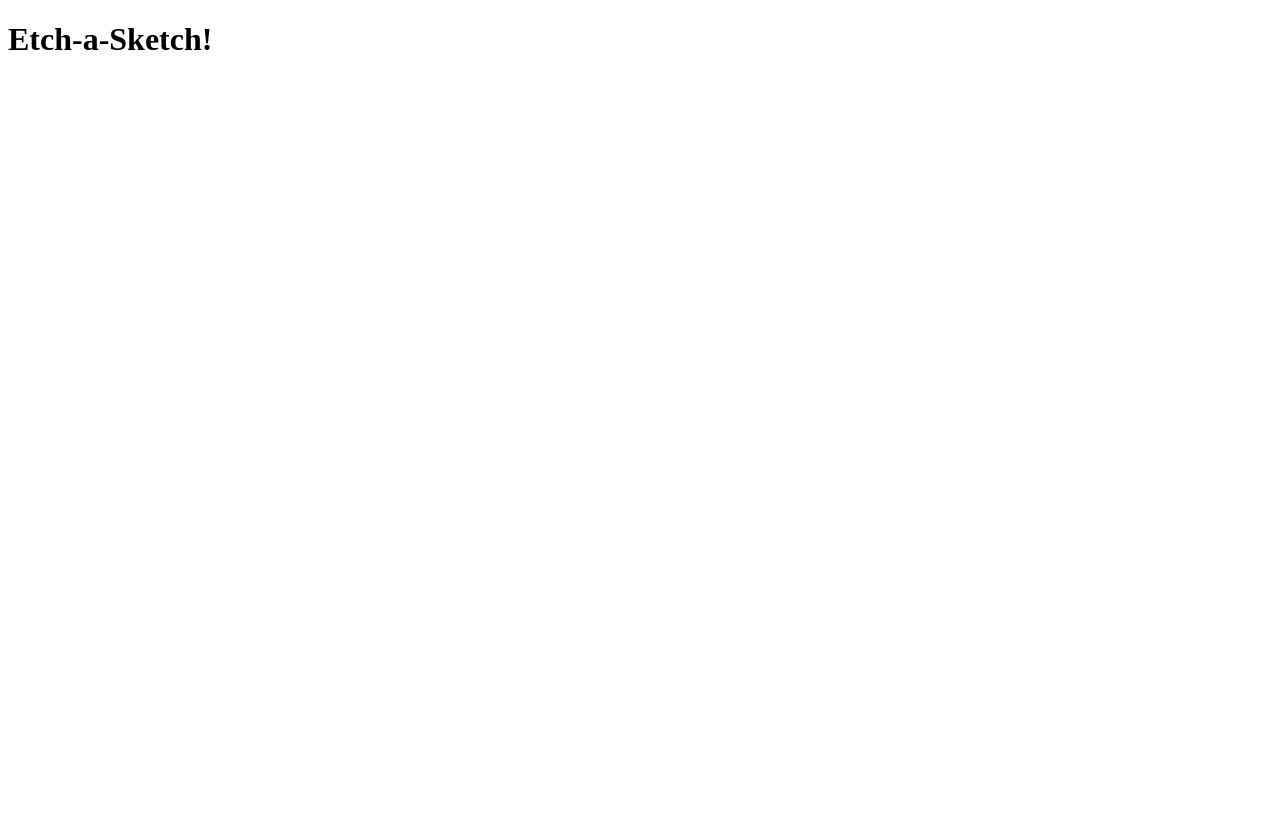
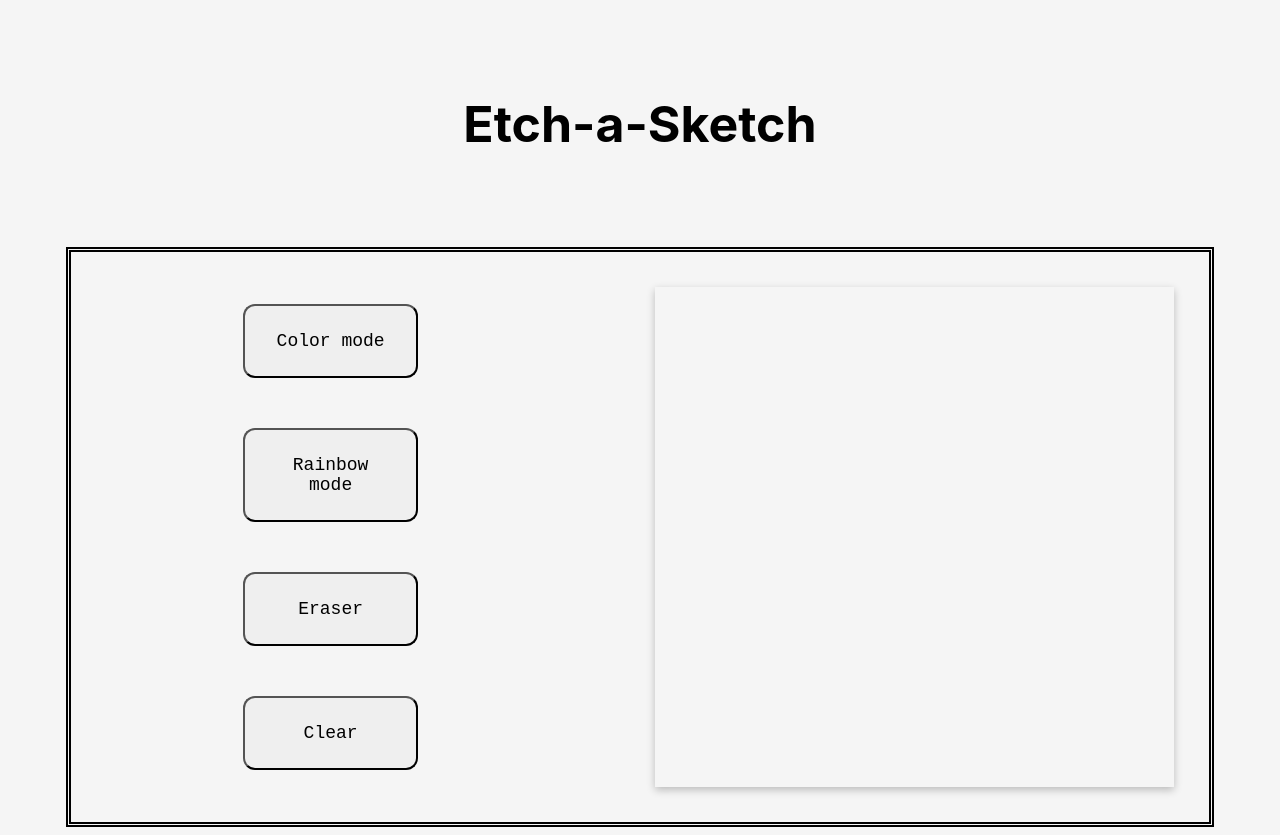
Before and after one commit to Afroman726/Etch, a plain HTML site: page index.html in a window 1280 px wide. Before the commit the page ends 800 px from the top, so only its background shows below. Drawn offline with Linux system fonts and the light colour scheme.

Commit message:
Worked up a basic front-end for Etch

```diff
--- a/index.html
+++ b/index.html
@@ -6,16 +6,29 @@
     <meta http-equiv="X-UA-Compatible" content="IE=edge">
     <meta name="viewport" content="width=device-width, initial-scale=1.0">
 
-    <title>Rock, Paper, Scissors</title>
+    <title>Etch-a-Sketch</title>
 </head>
 <body>
+
+    <header>
+      <h1 id ="title">Etch-a-Sketch</h1>
+  </header>
   <div class="body_Container">
-    <header>
-      <h1 id ="title">Etch-a-Sketch!</h1>
+
+    <div id ="mid">
+        <div id="settings">
+          <button class="settings_Button">Color mode</button>
+          <button class="settings_Button">Rainbow mode</button>
+          <button class="settings_Button">Eraser</button>
+          <button class="settings_Button">Clear</button>
 
 
+        </div>
+        <div id="etch_Body">
 
-    </header>
+
+        </div>
+    </div>
 
   </div>
 
--- a/styles.css
+++ b/styles.css
@@ -0,0 +1,77 @@
+body{
+    display:flex;
+    flex-direction: column;
+    margin-top:0%;
+}
+
+#title{
+    font-size: 50px;
+}
+
+.body_Container{
+        display: flex;
+        margin: 0 auto;
+        flex-direction:column ;
+        flex:1 1 0%;
+        height: 90%;
+        width:90%;
+        border-color:black;
+        border-width: 5px;
+        border-style:double;
+
+
+}
+
+#mid{
+    display: flex;
+    justify-content: space-between;
+   align-items: center;
+}
+#settings{
+    display:flex;
+   flex:1;
+   flex-direction: column;
+   align-items: center;
+   margin-right:30px;
+    width:300px;
+}
+
+.settings_Button{
+    display:flex;
+    flex:1;
+    align-items: center;
+    justify-content: center;
+   width:175px;
+   height:25px;
+   padding:25px;
+   margin:25px;
+   font-size: 18px;
+   border-radius: 12px;
+   font-family: 'Courier New', Courier, monospace;
+
+}
+
+#etch_Body{
+    display:flex;
+    flex:1;
+    width: 500px;
+    height: 500px;
+    box-shadow:rgb(0 0 0 /24%) 0px 3px 8px;
+    margin:35px;
+
+}
+
+header{
+    display: flex;
+    flex: 1;
+    padding: 60px;
+
+    height:auto;
+    align-items: center;
+    justify-content: center;
+}
+
+body{
+    background-color:#f5f5f5;
+    font-family:-apple-system, BlinkMacSystemFont, 'Segoe UI', Roboto, Oxygen, Ubuntu, Cantarell, 'Open Sans', 'Helvetica Neue', sans-serif;
+}
```
Also changed, not shown: 1 other file.
